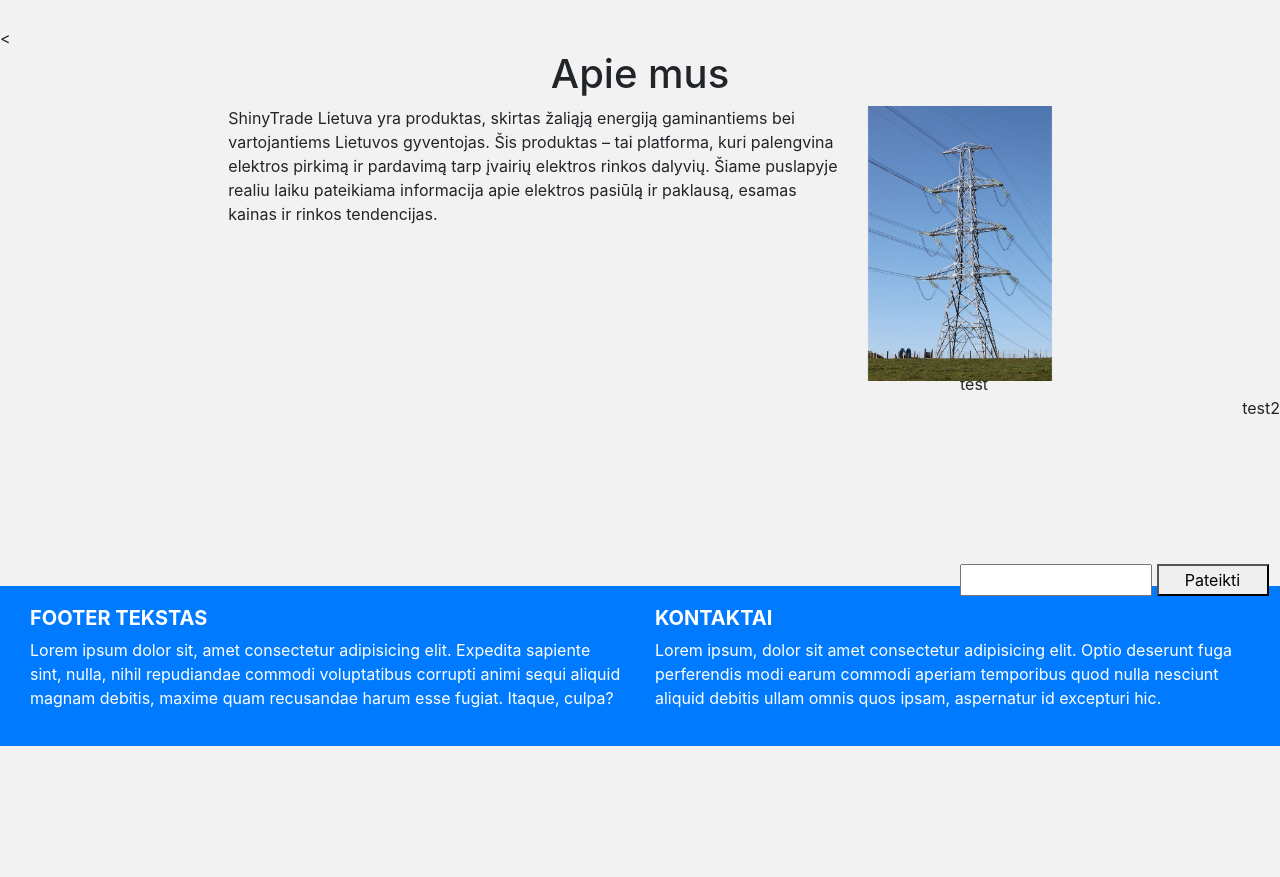
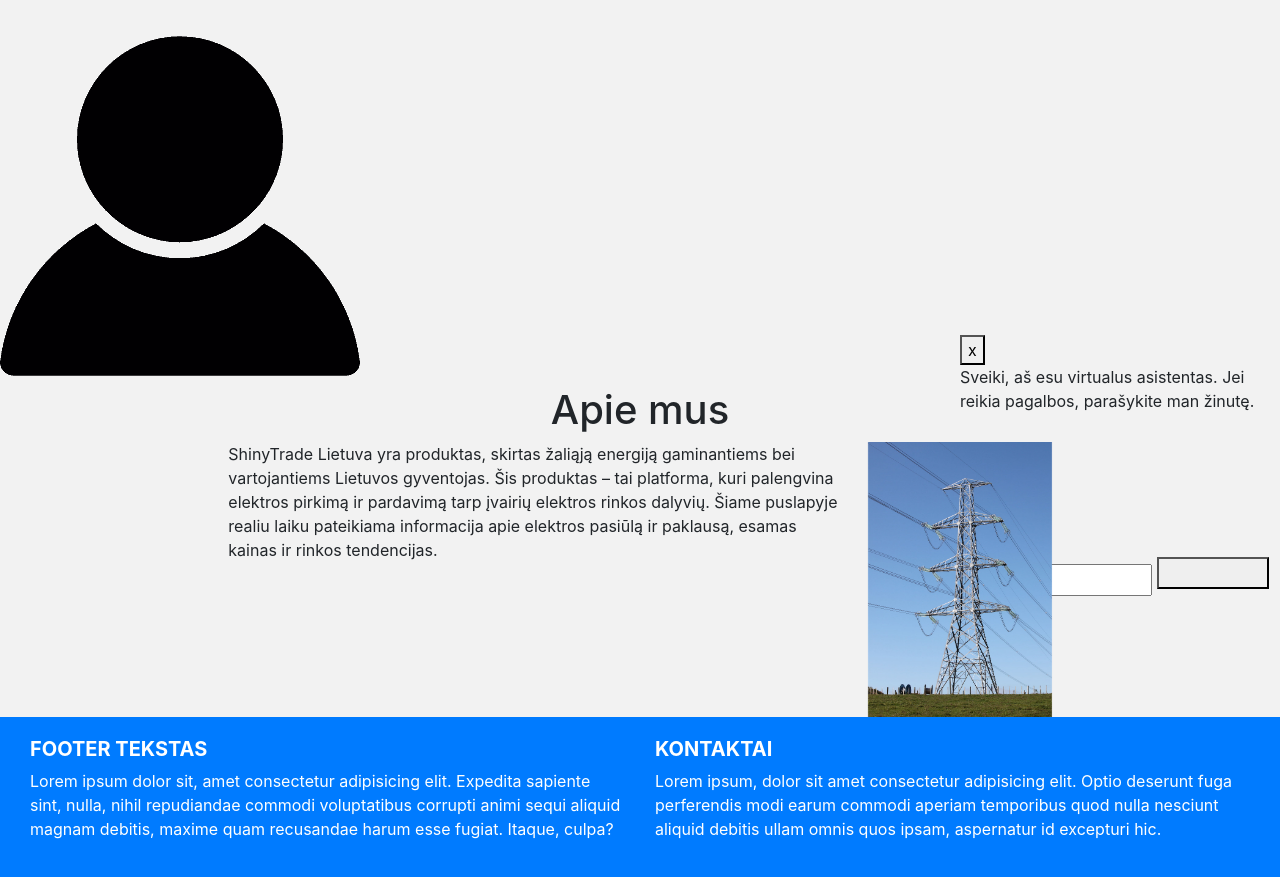
Before and after one commit to Faustels/ebirza, a Flask app: page / in a window 1280 px wide. Shown: the part 54-931 px from the top of the page. Before the commit the page ends 800 px from the top, so only its background shows below. Run offline with Flask 3, Linux system fonts and the light colour scheme; the visitor is signed in with stand-in values (Sample User, id 1); parts of the project's set-up code (start-up, migrations or seed data) failed here and were passed over; some libraries are stand-ins or nearby versions.

Commit message:
Baigtas asistento html kodas

```diff
--- a/templates/inserts/common/assistant.html
+++ b/templates/inserts/common/assistant.html
@@ -1,20 +1,24 @@
 <!DOCTYPE html>
 <html lang="en">
 <body>
-<
-<div class="assistantBox">
-    <div class="assistantMessageBox" id="assistantMessageBox">
-        <div class="assistantMessage">
-            test
+<div class="assistantContainer">
+    <div class="assistantImageContainer" id="assistantImageContainer">
+        <img class="assistantImage" src="/static/images/assistant.png" alt="Assistant" onclick="openAssistant()">
+    </div>
+    <div class="assistantBox" id="assistantBox">
+        <div class="assistantBar">
+            <button class="assistantExit" onclick="closeAssistant()">x</button>
         </div>
-        <div class="assistantUserMessage">
-            test2
+        <div class="assistantMessageBox" id="assistantMessageBox">
+            <div class="assistantMessage assistantBotMessage">
+                Sveiki, aš esu virtualus asistentas. Jei reikia pagalbos, parašykite man žinutę.
+            </div>
         </div>
-    </div>
-    <div>
-        <div class="assistantMessageSend">
-            <input type="text" id="assistantTextBox" name="text" class="assistantTextBox">
-            <button onclick="sendAssistantMessage()" class="assistantSubmit"> Pateikti </button>
+        <div class="assistantFunctions">
+            <div class="assistantMessageSend">
+                <input type="text" id="assistantTextBox" name="text" class="assistantTextBox">
+                <button onclick="sendAssistantMessage()" class="assistantSubmit"><i class="bi-chat"></i></button>
+            </div>
         </div>
     </div>
 </div>
```
